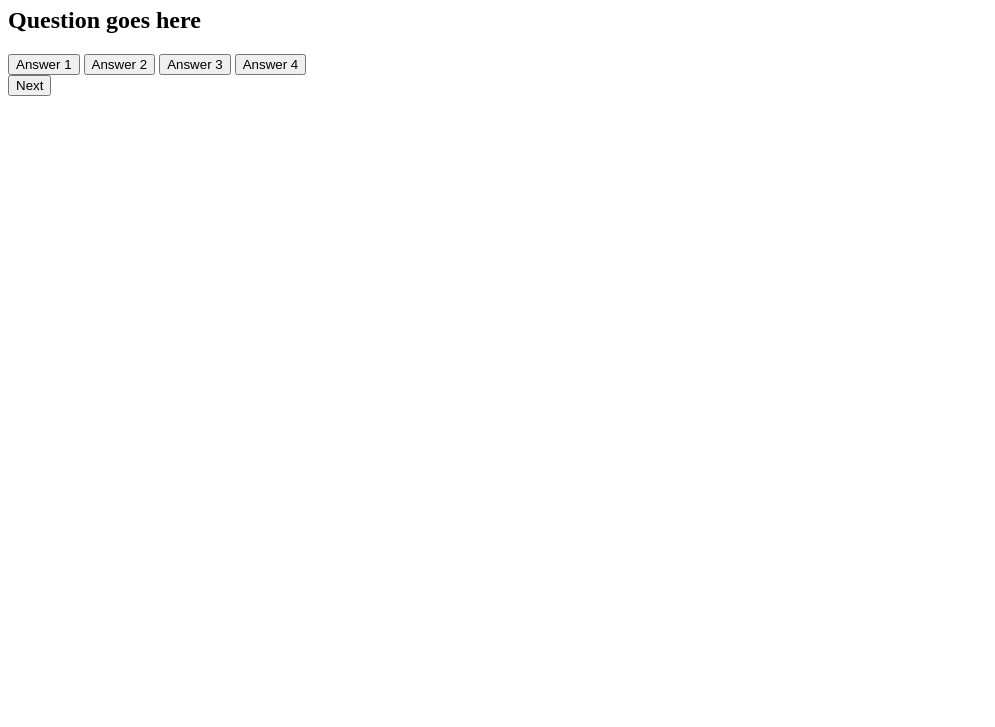
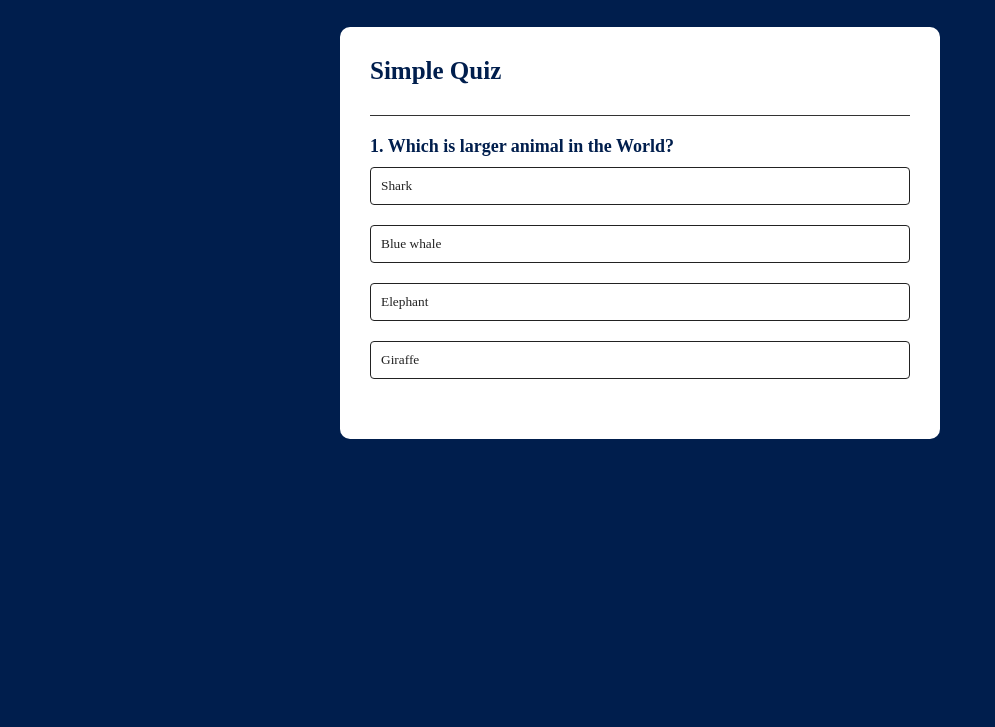
Before and after one commit to Rahulvankar/QuizApp, a plain HTML site: page index.html in a window 1280 px wide. Shown: the part 73-800 px from the top of the page, without its empty margins (0-995 px from the left). Drawn offline with Linux system fonts and the light colour scheme.

Commit message:
Add files via upload

```diff
--- a/index.html
+++ b/index.html
@@ -4,7 +4,7 @@
     <meta charset="UTF-8">
     <meta name="viewport" content="width=device-width, initial-scale=1.0">
     <title>quiz</title>
-    <link rel="stylesheet" href="./css/quiz.css">
+    <link rel="stylesheet" href="./quiz.css">
 </head>
 <body>
     <div class="app">
@@ -20,6 +20,6 @@
             <button id="next-btn">Next</button>
         </div>
     </div>
-    <script src="js/quiz.js"></script>
+    <script src="./quiz.js"></script>
 </body>
 </html>
--- /dev/null
+++ b/quiz.css
@@ -0,0 +1,69 @@
+*{
+    margin: 0;
+    padding: 0;
+    box-sizing: border-box;
+    font-family: 'Poppins',"sans-serif";
+}
+body{
+    background-color: #001e4d;
+}
+.app{
+    background: #fff;
+    width: 90%;
+    max-width: 600px;
+    margin: 100px auto 0px;
+    border-radius: 10px;
+    padding: 30px;
+}
+.app h1{
+    font-size: 25px;
+    color: #001e4d;
+    font-weight: 600;
+    border-bottom: 1px solid #333;
+    padding-bottom: 30px;
+}
+.quiz {
+    padding: 20px 0;
+}
+.quiz h2{
+    font-size: 18px;
+    color: #001e4d;
+    font-weight: 600;
+}
+.btn {
+    background: #fff;
+    color: #222;
+    font-weight: 500;
+    width: 100%;
+    border: 1px solid #222;
+    padding: 10px;
+    margin: 10px 0;
+    text-align: left;
+    border-radius: 4px;
+    cursor: pointer;
+    transition: all 0.3s;
+}
+.btn:hover:not([disabled]){
+    background: #222;
+    color: #fff;
+}
+.btn:disabled{
+    cursor: no-drop;
+}
+#next-btn{
+    background: #001e4d;
+    color: #fff;
+    font-weight: 500;
+    width: 150px;
+    border: 0;
+    padding: 10px;
+    margin: 20px auto 0;
+    border-radius: 4px ;
+    display: none;
+}
+.correct{
+    background: #9aeabc;
+}
+.incorrect{
+    background-color: #ff9393;
+}
--- /dev/null
+++ b/quiz.js
@@ -0,0 +1,136 @@
+const questions = [
+    {
+        question: "Which is larger animal in the World?",
+        answers: [
+            { text: "Shark", correct: false },
+            { text: "Blue whale", correct: true },
+            { text: "Elephant", correct: false },
+            { text: "Giraffe", correct: false },
+        ]
+    }, {
+        question: "Which is smallest country in the world?",
+        answers: [
+            { text: "Vatican City", correct:true },
+            { text: "Bhutan", correct: false },
+            { text: "Nepal", correct: false },
+            { text: "Shri Lanka", correct: false },
+        ]
+    },
+    {
+        question: "Which is larger desert in the world",
+        answers :[
+            {text: "Kalahari", correct:false},
+            {text: "Gobi", correct:false},
+            {text: "Sahara", correct:false},
+            {text: "Antarctica", correct:true},
+        ]
+    },
+    {
+        question: "Which is larger animal in the World?",
+        answers :[
+            {text: "Shark", correct:false},
+            {text: "Blue whale", correct:true},
+            {text: "Elephant", correct:false},
+            {text: "Giraffe", correct:false},
+        ]
+    },
+    {
+        question: "Which is smallest continent in the world",
+        answers :[
+            {text: "Asia", correct:false},
+            {text: "Australia", correct:true},
+            {text: "Arctic", correct:false},
+            {text: "Africa", correct:false},
+        ]
+    }
+
+];
+
+const questionElement = document.getElementById("question");
+const answerButtons = document.getElementById("answer-buttons");
+const nextButton = document.getElementById("next-btn");
+
+let currentQuestionIndex = 0;
+let score = 0;
+
+function startQuiz(){
+    currentQuestionIndex = 0;
+    score = 0;
+    nextButton.innerHTML = "Next";
+    showQuestion();
+}
+function showQuestion(){
+    resetState();
+    let currentQuestion = questions[currentQuestionIndex];
+    let questionNo = currentQuestionIndex + 1;
+    questionElement.innerHTML = questionNo + ". " + currentQuestion.question;
+
+    currentQuestion.answers.forEach(answer=> {
+        const button = document.createElement("button");
+        button.innerHTML = answer.text;
+        button.classList.add("btn");
+        answerButtons.appendChild(button);
+        if(answer.correct){
+            button.dataset.correct = answer.correct;
+        }
+        button.addEventListener("click", selectAnswer);
+    });
+}
+
+
+function resetState(){
+    nextButton.style.display = "none";
+    while(answerButtons.firstChild){
+        answerButtons.removeChild(answerButtons.firstChild);
+        console.log(answerButtons.firstChild);
+    }
+}
+
+
+function selectAnswer(e){
+    const  selectBtn = e.target;
+    const isCorrect = selectBtn.dataset.correct === "true";
+    if(isCorrect){
+        selectBtn.classList.add("correct");
+        score++;
+
+    }
+    else{
+        selectBtn.classList.add("incorrect");
+    }
+    Array.from(answerButtons.children).forEach(button => {
+        if(button.dataset.correct === "true"){
+            button.classList.add("correct");
+        }
+        button.display = true;
+    });
+    nextButton.style.display = "block";
+}
+
+function showScore(){
+    resetState();
+    questionElement.innerHTML = `You scored ${score} out of ${questions.length} !`;
+    nextButton.innerHTML = "Play Again";
+    nextButton.style.display = "block"
+}
+
+function handleNextButton(){
+    currentQuestionIndex++;
+    if(currentQuestionIndex < questions.length){
+        showQuestion()
+    }else{
+        showScore()
+    }
+}
+
+
+nextButton.addEventListener("click",()=>{
+    if(currentQuestionIndex < questions.length){
+        handleNextButton();
+    }
+    else{
+        startQuiz();
+    }
+})
+
+startQuiz()
```
